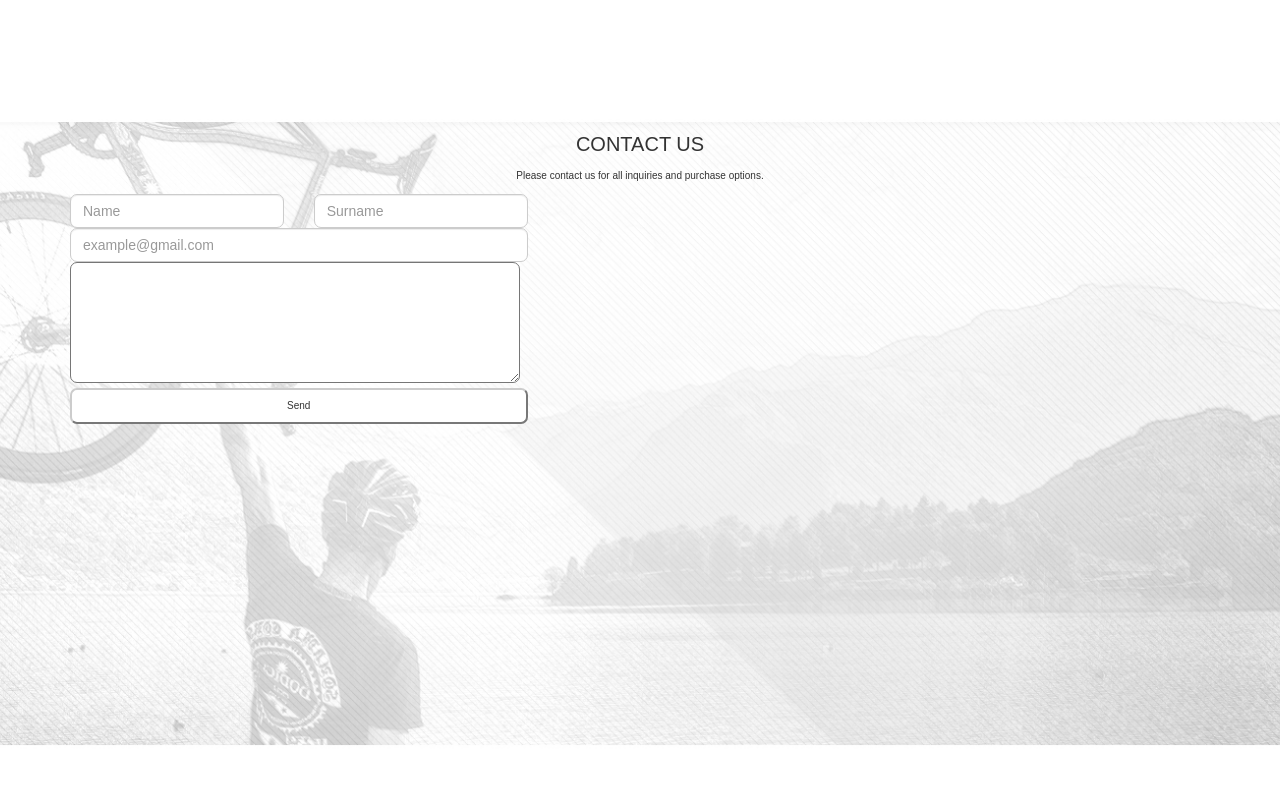
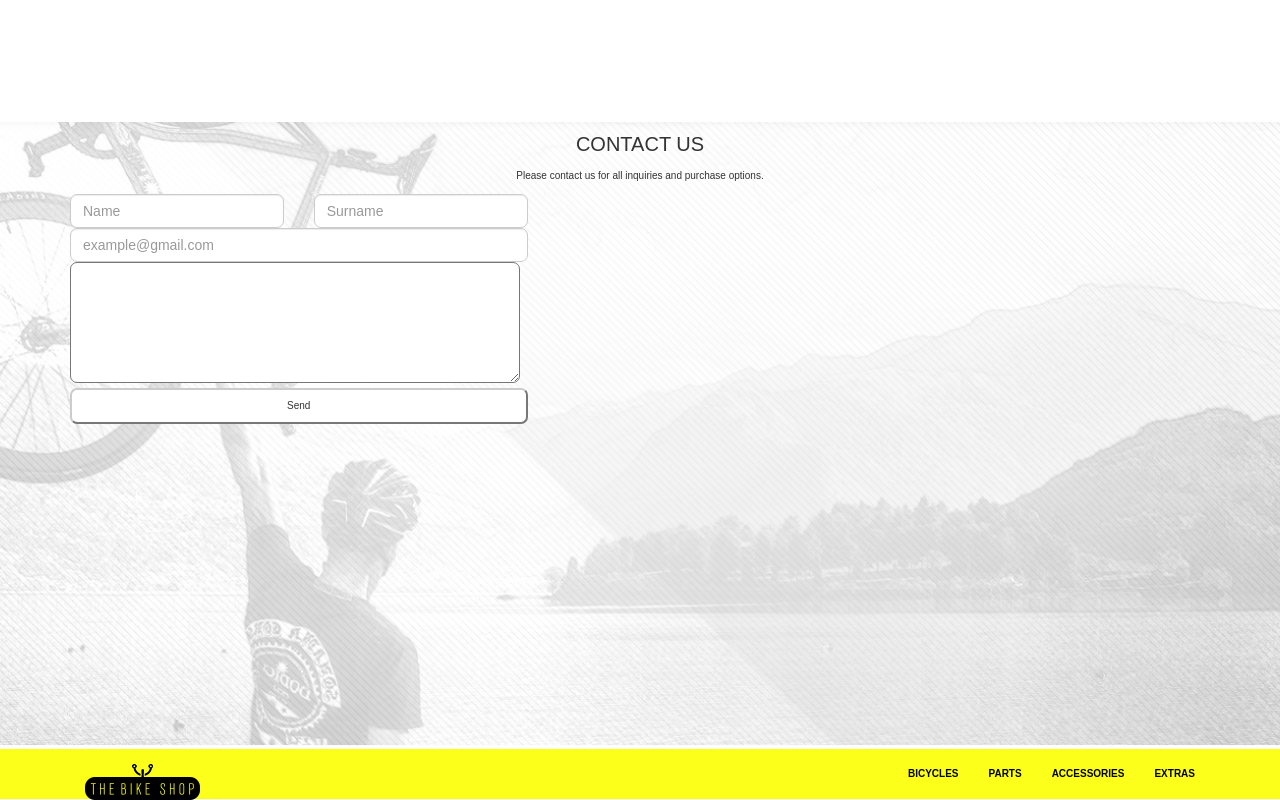
Before and after one commit to OstapHetman/thebikeshop_wp_theme, a plain HTML site: page index.html in a window 1280 px wide. Shown: the part 1794-2594 px from the top of the page. Before the commit the page ends 2543 px from the top, so only its background shows below. Drawn offline with nearby package versions, Linux system fonts and the light colour scheme.

Commit message:
add footer

```diff
--- a/index.html
+++ b/index.html
@@ -167,6 +167,20 @@
     </section>
     <!-- END ContactUs -->
 
+    <footer id="footer">
+        <div class="container">
+            <a class="navbar-brand" href="#"><img src="img/logoFooter.png" alt="logo"></a>
+            <div id="navbar" class="navbar-collapse collapse">
+                <ul class="nav navbar-nav navbar-right">
+                    <li><a href="../navbar-static-top/">BICYCLES</a></li>
+                    <li><a href="../navbar-static-top/">PARTS</a></li>
+                    <li><a href="../navbar-static-top/">ACCESSORIES</a></li>
+                    <li><a href="../navbar-static-top/">EXTRAS</a></li>
+                </ul>
+            </div>
+        </div>
+    </footer>
+
     <!-- End Coding Here -->
 
     <!-- Latest compiled and minified JQuery -->
--- a/sass/layout/_footer.scss
+++ b/sass/layout/_footer.scss
@@ -0,0 +1,9 @@
+footer {
+    background-color: $hoverColor;
+    #navbar {
+        li a {
+            color: #000;
+            font-weight: bold;
+        }
+    }
+}
--- a/sass/layout/_header.scss
+++ b/sass/layout/_header.scss
@@ -1,7 +1,6 @@
 nav {
-    .navbar-brand {
-        margin-top: 20px;
-    }
+    background-color: #000;
+    opacity: 0.3;
     .navbar-nav {
         .dropdown.open {
             a {
@@ -27,7 +26,7 @@ nav {
             }
         }
         li {
-            padding-top: 45px;
+            padding-top: 25px;
             a {
                 color: #fff;
                 font-size: 15px;
```
Also changed, not shown: css/main.css, img/logoFooter.png (added).
